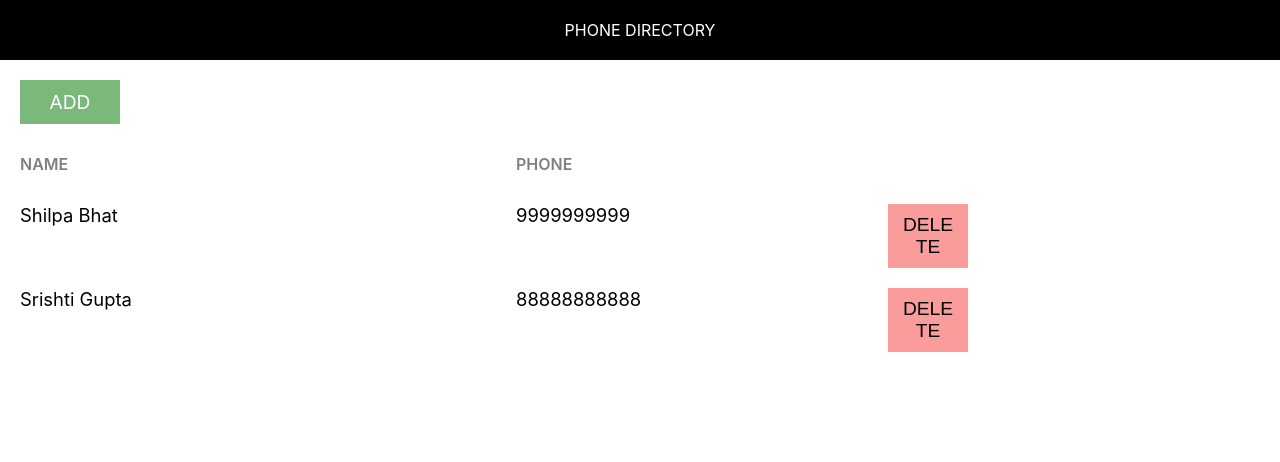
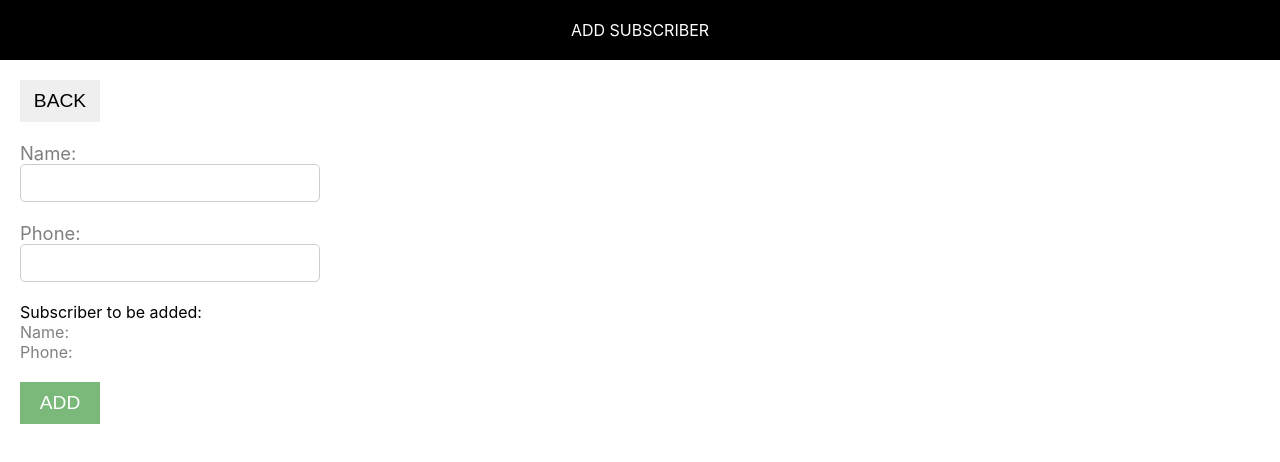
Before and after one commit to rajeev99999/phone-directory, a React (Create React App) app: page / in a window 1280 px wide. Shown: the top 462 px of the page. Built offline with nearby package versions, Linux system fonts and the light colour scheme.

Commit message:
Added ‘AddSubscriber’ component

```diff
--- /dev/null
+++ b/src/AddSubscriber.css
@@ -0,0 +1,36 @@
+.subscriber-form {
+    margin-top: 30px;
+}
+
+.label-control {
+    color: #808080;
+    font-size: 1.15rem;
+    margin-right: 15px;
+}
+
+.input-control {
+    width: 300px;
+    min-width: 100px;
+    padding: 10px 15px;
+    display: inline-block;
+    border: 1px solid #ccc;
+    border-radius: 5px;
+    box-sizing: border-box;
+    font-size: 0.9rem;
+    outline: none;
+}
+
+.subscriber-info-container {
+    font-size: 1rem;
+    margin-right: 10px;
+    margin-bottom: 20px;
+}
+
+.subscriber-to-add-heading {
+    color: #0a4f75;
+    font-weight: 600;
+}
+
+.subscriber-info {
+    color: #808080;
+}
--- /dev/null
+++ b/src/AddSubscriber.js
@@ -0,0 +1,30 @@
+import React, {Component} from 'react'
+import Header from './Header.js'
+import './AddSubscriber.css'
+
+class AddSubscriber extends Component{
+    render(){
+        return(
+            <div>
+                <Header heading="Add Subscriber"/>
+                <div className="component-body-container">
+                    <button className="custom-btn">Back</button><br/><br/>
+                    <form className="subscrier-form">
+                        <label htmlFor="name" className="label-control">Name:</label><br/>
+                        <input id="name" type="text" className="input-control"/><br/><br/>
+                        <label htmlFor="phone" className="label-control">Phone:</label><br/>
+                        <input id="phone" type="text" className="input-control"/><br/><br/>
+                        <div className="subscriber-info-container">
+                            <span className="subscriber-to-add-hading">Subscriber to be added:</span><br/>
+                            <span className="subscriber-info">Name:</span><br/>
+                            <span className="subscriber-info">Phone:</span>
+                        </div>
+                        <button type="submit" className="custom-btn add-btn">Add</button>
+                    </form>
+                </div>
+            </div>
+        )
+    }
+}
+
+export default AddSubscriber;
--- a/src/App.css
+++ b/src/App.css
@@ -37,21 +37,6 @@
   }
 } */
 
-.component-body-container{
-  padding: 20px;
-}
-
-.custom-btn {
-  padding: 10px;
-  border: none;
-  margin-right: 10px;
-  text-transform: uppercase;
-  width: 80px;
-  text-align: center;
-  font-size: 1.2rem;
-  cursor: pointer;
-  outline: none;
-}
 
 .add-btn {
   background: #7ab97a;
--- a/src/App.js
+++ b/src/App.js
@@ -4,6 +4,7 @@ import React, { Component } from 'react';
 import Header from './Header';
 
 class  App extends Component {
+
 
   render(){
     let subscribers=[
--- /dev/null
+++ b/src/common/common.css
@@ -0,0 +1,20 @@
+.component-body-container{
+    padding: 20px;
+  }
+
+  .custom-btn {
+    padding: 10px;
+    border: none;
+    margin-right: 10px;
+    text-transform: uppercase;
+    width: 80px;
+    text-align: center;
+    font-size: 1.2rem;
+    cursor: pointer;
+    outline: none;
+  }
+
+  .add-btn {
+    background: #7ab97a;
+    color: #fff;
+  }
--- a/src/index.js
+++ b/src/index.js
@@ -3,10 +3,12 @@ import ReactDOM from 'react-dom';
 import './index.css';
 import App from './App';
 import reportWebVitals from './reportWebVitals';
+import AddSubscriber from './AddSubscriber';
+import './common/common.css'
 
 ReactDOM.render(
   <React.StrictMode>
-    <App />
+    <AddSubscriber />
   </React.StrictMode>,
   document.getElementById('root')
 );
```
